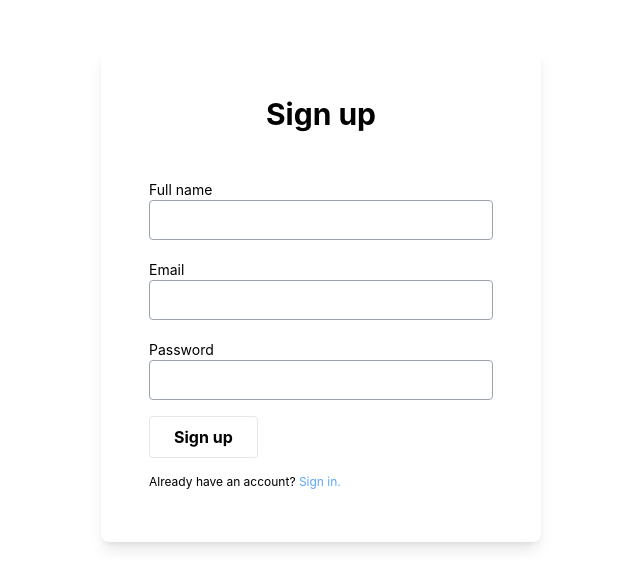
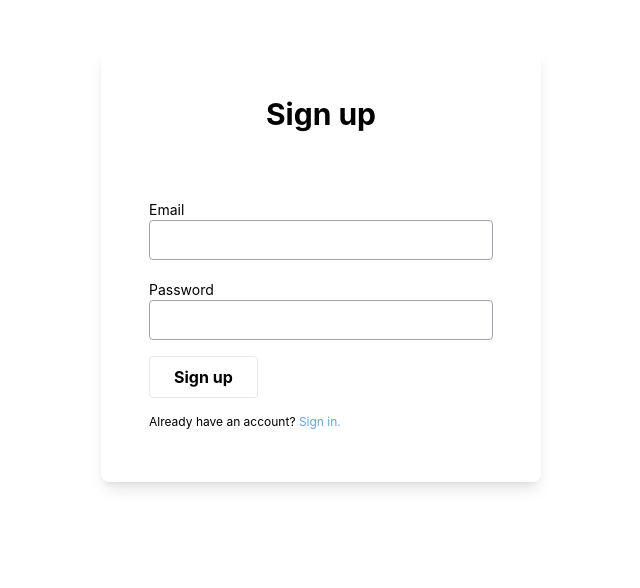
Before and after one commit to muhsin926/Keep-notes, a React (Create React App) app: page /signup in a window 1280 px wide. Shown: the top 588 px of the page, without its empty margins (319-959 px from the left). Built offline with nearby package versions, Linux system fonts and the light colour scheme.

Commit message:
firebase authentication done

```diff
--- a/package.json
+++ b/package.json
@@ -15,6 +15,7 @@
     "nanoid": "^4.0.2",
     "react": "^18.2.0",
     "react-dom": "^18.2.0",
+    "react-hot-toast": "^2.4.1",
     "react-icons": "^4.10.1",
     "react-paginate": "^8.2.0",
     "react-redux": "^8.1.2",
--- a/src/App.tsx
+++ b/src/App.tsx
@@ -3,10 +3,12 @@ import HomePage from './pages/HomePage';
 import { BrowserRouter as Router, Route, Routes } from "react-router-dom";
 import SignupPage from './pages/SignupPage';
 import SignInPage from './pages/SignInPage';
+import { Toaster } from 'react-hot-toast';
 
 const App = () => {
   return (
     <>
+    <Toaster/>
       <Router>
         <Routes>
           <Route path='/' element={<HomePage />} />
--- a/src/components/Header.tsx
+++ b/src/components/Header.tsx
@@ -1,13 +1,15 @@
-import React from 'react'
+import React, { useState } from 'react'
 import {CiSearch} from 'react-icons/ci'
 import { useAppDispatch, useAppSelector } from '../store/hooks'
 import { setSearchText } from '../store/slices/searchSlice'
 import { signOut } from 'firebase/auth'
 import { auth } from '../config/firebase'
 import { useNavigate } from 'react-router-dom'
+import { toast } from 'react-hot-toast'
 
 const Header = () => {
-    const {searchText} = useAppSelector((state) => state.searchSlice)
+    const {searchText } = useAppSelector((state) => state.searchSlice)
+    const [temp, setTemp] = useState(false)
     const dispatch = useAppDispatch()
     const navigate = useNavigate()
 
@@ -20,6 +22,8 @@ const Header = () => {
         }
         try{
             await signOut(auth);
+            toast.success('Logout successful')
+            setTemp(!temp)
         }catch(err) {
             console.error(err)
         }
--- a/src/pages/HomePage.tsx
+++ b/src/pages/HomePage.tsx
@@ -6,13 +6,21 @@ import Modal from "../components/Modal";
 import { useAppDispatch, useAppSelector } from "../store/hooks";
 import {FiEdit} from 'react-icons/fi'
 import { setIsVisible } from "../store/slices/editSlices";
+import { auth } from '../config/firebase';
+import { useNavigate } from 'react-router-dom';
 
 const HomePage = () => {
     const notes = useAppSelector((state) =>  state.notes)
   const [addNew, setAddNew] = useState(false)
   const dispatch = useAppDispatch()
+  const navigate = useNavigate()
 
+  const user = auth.currentUser?.getIdToken;
   const handleClick = () => {
+    if(!user){
+        navigate('/signin')
+        return
+    }
     dispatch(setIsVisible(true))
     setAddNew(true)
   }
--- a/src/pages/SignInPage.tsx
+++ b/src/pages/SignInPage.tsx
@@ -2,6 +2,7 @@ import React, { FormEvent, useState } from 'react'
 import { auth } from '../config/firebase'
 import { signInWithEmailAndPassword } from 'firebase/auth'
 import { Link, useNavigate } from 'react-router-dom'
+import { toast } from 'react-hot-toast'
 
 const SignInPage = () => {
     const [name, setName] = useState('')
@@ -15,6 +16,7 @@ const SignInPage = () => {
             await signInWithEmailAndPassword(auth, email, password)
             navigate('/')
         }catch(err) {
+            toast.error('error')
             console.error(err)
         }
     }
--- a/src/pages/SignupPage.tsx
+++ b/src/pages/SignupPage.tsx
@@ -2,18 +2,23 @@ import React, { FormEvent, useState } from 'react'
 import { Link, useNavigate } from 'react-router-dom'
 import { createUserWithEmailAndPassword } from 'firebase/auth'
 import { auth } from '../config/firebase'
+import { toast } from 'react-hot-toast'
 
 const SignupPage = () => {
-    const [name, setName] = useState('')
     const [email, setEmail] = useState('')
     const [password, setPassword] = useState('')
     const navigate = useNavigate()
     const handleSubmit = async (e: FormEvent<HTMLFormElement>) => {
         e.preventDefault();
+        if(password.length < 6) {
+            toast.error('password should be at least 6 characters')
+            return
+        }
         try {
             await createUserWithEmailAndPassword(auth, email, password)
             navigate('/signin')
         } catch (err) {
+            toast.error('error')
             console.error(err)
         }
     }
@@ -27,16 +32,6 @@ const SignupPage = () => {
                     onSubmit={(e) => handleSubmit(e)}
                     className="px-[3rem] pt-[1rem] flex flex-col mt-[2rem]"
                 >
-                    <label className="text-sm " htmlFor="userName">
-                        Full name
-                    </label>
-                    <input
-                        type="text"
-                        name="userName"
-                        value={name}
-                        onChange={(e) => setName(e.target.value)}
-                        className="border border-gray-400 rounded focus:outline-none w-full h-10 p-3"
-                    />
                     <label className="text-sm mt-5" htmlFor="userName">
                         Email
                     </label>
```
Also changed, not shown: 1 other file (tests, documents, lock files or other folders).
